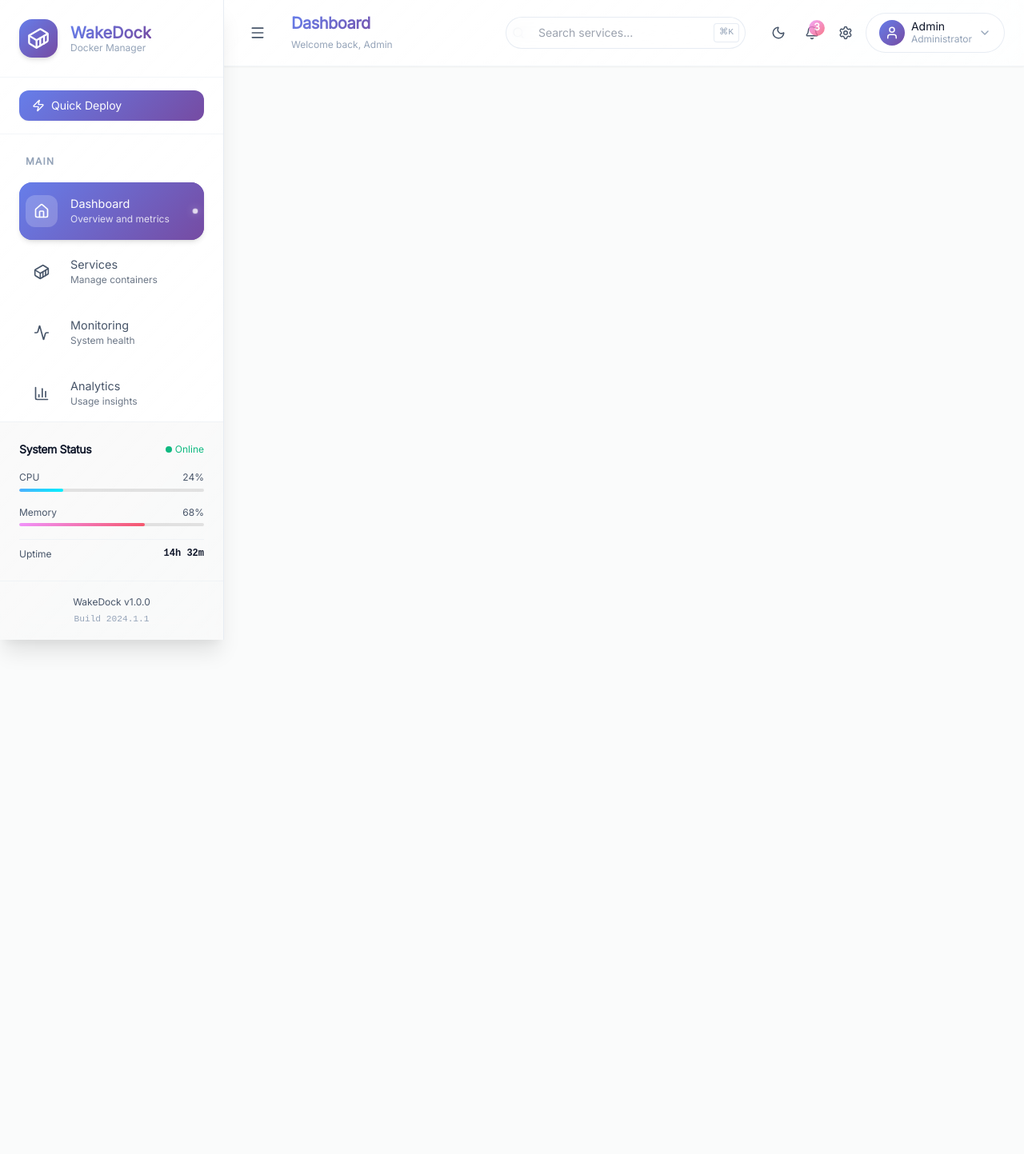
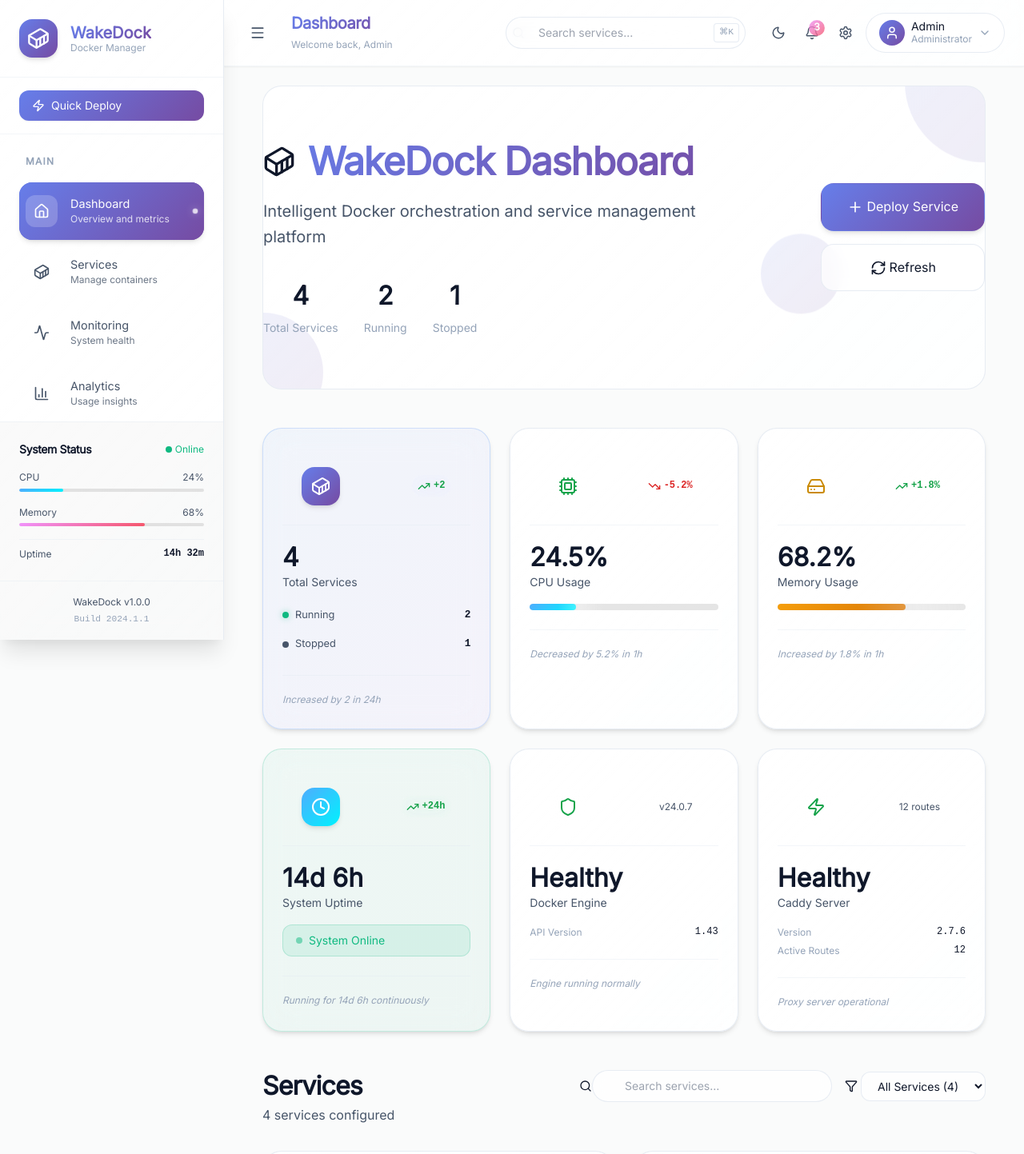
Before and after one commit to kihw/WakeDock, a SvelteKit app in the folder dashboard/: page / in a window 1280 px wide. Shown: the top 1443 px of the page at 80% size. Before the commit the page ends 800 px from the top, so only its background shows below. Built offline with nearby package versions, Linux system fonts and the light colour scheme.

Commit message:
fix: ensure safe access to filteredServices and quickStats to prevent errors

```diff
--- a/dashboard/src/routes/+page.svelte
+++ b/dashboard/src/routes/+page.svelte
@@ -39,6 +39,9 @@
     let statusFilter = "all";
     let refreshing = false;
 
+    // Initialize filteredServices to prevent SSR errors
+    let filteredServices: Service[] = [];
+
     const stats = writable({
         services: {
             total: 0,
@@ -65,19 +68,19 @@
     });
 
     // Filtered services based on search and status
-    $: filteredServices = services.filter(service => {
+    $: filteredServices = (services || []).filter(service => {
         const matchesSearch = service.name.toLowerCase().includes(searchTerm.toLowerCase()) ||
                             service.subdomain.toLowerCase().includes(searchTerm.toLowerCase());
         const matchesStatus = statusFilter === "all" || service.status === statusFilter;
         return matchesSearch && matchesStatus;
     });
 
-    // Quick stats for the filtered services
+    // Quick stats for the filtered services - ensure safe access
     $: quickStats = {
-        total: filteredServices?.length || 0,
-        running: filteredServices?.filter(s => s.status === "running").length || 0,
-        stopped: filteredServices?.filter(s => s.status === "stopped").length || 0,
-        error: filteredServices?.filter(s => s.status === "error").length || 0
+        total: (filteredServices || []).length,
+        running: (filteredServices || []).filter(s => s.status === "running").length,
+        stopped: (filteredServices || []).filter(s => s.status === "stopped").length,
+        error: (filteredServices || []).filter(s => s.status === "error").length
     };
 
     onMount(async () => {
@@ -244,11 +247,11 @@
         }
     }
 
-    const statusOptions = [
-        { value: "all", label: "All Services", count: quickStats.total },
-        { value: "running", label: "Running", count: quickStats.running },
-        { value: "stopped", label: "Stopped", count: quickStats.stopped },
-        { value: "error", label: "Error", count: quickStats.error }
+    $: statusOptions = [
+        { value: "all", label: "All Services", count: quickStats?.total || 0 },
+        { value: "running", label: "Running", count: quickStats?.running || 0 },
+        { value: "stopped", label: "Stopped", count: quickStats?.stopped || 0 },
+        { value: "error", label: "Error", count: quickStats?.error || 0 }
     ];
 </script>
 
@@ -270,15 +273,15 @@
                 </p>
                 <div class="hero-stats">
                     <div class="hero-stat">
-                        <div class="hero-stat-value">{quickStats.total}</div>
+                        <div class="hero-stat-value">{quickStats?.total || 0}</div>
                         <div class="hero-stat-label">Total Services</div>
                     </div>
                     <div class="hero-stat">
-                        <div class="hero-stat-value text-green-600">{quickStats.running}</div>
+                        <div class="hero-stat-value text-green-600">{quickStats?.running || 0}</div>
                         <div class="hero-stat-label">Running</div>
                     </div>
                     <div class="hero-stat">
-                        <div class="hero-stat-value text-gray-600">{quickStats.stopped}</div>
+                        <div class="hero-stat-value text-gray-600">{quickStats?.stopped || 0}</div>
                         <div class="hero-stat-label">Stopped</div>
                     </div>
                 </div>
```
